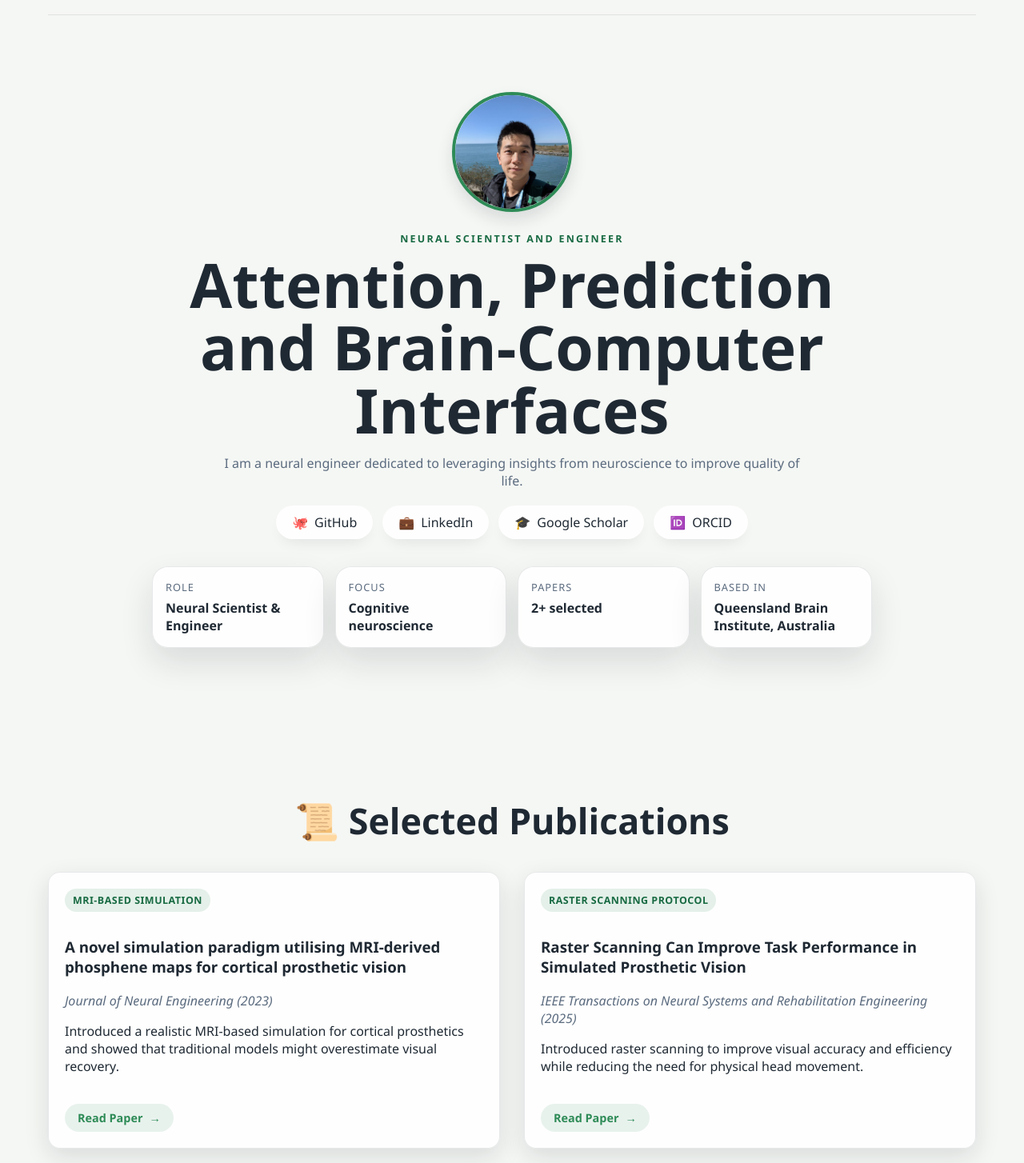
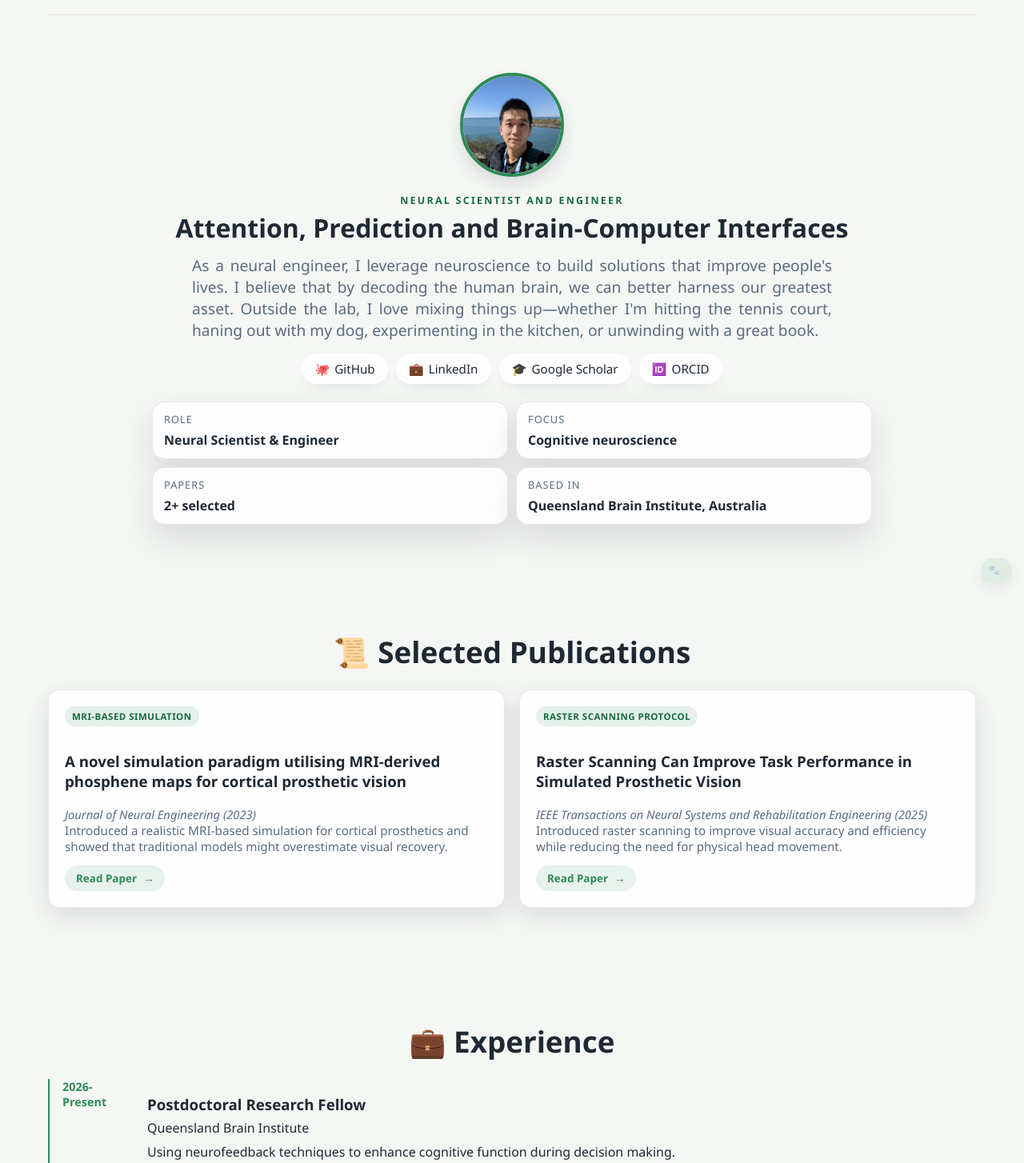
Before and after one commit to hwan340/personal-website, a Vue app: page / in a window 1280 px wide. Shown: the part 56-1510 px from the top of the page at 80% size. Built offline with nearby package versions, Linux system fonts and the light colour scheme; no server answers.

Commit message:
Enhance Interests page with dynamic content and image support; update profile bio and interests

```diff
--- a/src/App.vue
+++ b/src/App.vue
@@ -1,10 +1,11 @@
 <script setup>
-import { computed, onMounted, ref } from 'vue';
+import { computed, onMounted, onBeforeUnmount, ref } from 'vue';
 import SunCalc from 'suncalc';
 import { profile, papers, interests, experience } from './data.js';
 import TiltCard from './components/TiltCard.vue';
 import profileImg from './assets/profile.jpg';
 import NeuroSwitch from './components/NeuroSwitch.vue';
+import Interests from './pages/Interests.vue';
 
 const isNavOpen = ref(false);
 const isSpiking = ref(false);
@@ -66,6 +67,13 @@ const credibility = computed(() => [
   { label: 'Based in', value: profile.basedIn },
 ]);
 
+const hasContactMessage = computed(() => profile.contactMessage.trim().length > 0);
+
+// Simple hash-based routing for the Interests page (no vue-router required)
+const currentHash = ref(window.location.hash || '');
+const handleHashChange = () => (currentHash.value = window.location.hash || '');
+const showInterests = computed(() => currentHash.value === '#/interests');
+
 const scrollTo = (id) => {
   const element = document.getElementById(id);
 
@@ -82,6 +90,11 @@ const handleThemeToggle = (state) => {
 
 onMounted(async () => {
   applyTheme(await getThemeStateFromGeolocation());
+  window.addEventListener('hashchange', handleHashChange);
+});
+
+onBeforeUnmount(() => {
+  window.removeEventListener('hashchange', handleHashChange);
 });
 </script>
 
@@ -108,12 +121,16 @@ onMounted(async () => {
         <a @click.prevent="scrollTo('home')" href="#">Home</a>
         <a @click.prevent="scrollTo('papers')" href="#">Publications</a>
         <a @click.prevent="scrollTo('resume')" href="#">Experience</a>
-        <a @click.prevent="scrollTo('interests')" href="#">Interests</a>
         <a @click.prevent="scrollTo('contact')" href="#">Contact</a>
         <NeuroSwitch :initial-state="themeState" @toggle="handleThemeToggle" />
       </div>
     </nav>
 
+    <div v-if="showInterests">
+      <Interests />
+    </div>
+
+    <div v-else class="container-root">
     <header id="home" class="hero">
       <div class="profile-container">
         <img :src="profileImg" alt="Profile Picture" class="profile-pic" />
@@ -177,20 +194,11 @@ onMounted(async () => {
       </div>
     </section>
 
-    <section id="interests" class="section">
-      <h2>🧩 Personal Interests</h2>
-      <div class="grid">
-        <TiltCard v-for="hobby in interests" :key="hobby.name" class="hobby-card">
-          <div class="emoji">{{ hobby.emoji }}</div>
-          <h3>{{ hobby.name }}</h3>
-        </TiltCard>
-      </div>
-    </section>
 
     <section id="contact" class="section alt-bg">
       <h2>📬 Get in Touch</h2>
       <div class="contact-container">
-        <p>{{ profile.contactMessage }}</p>
+        <p v-if="hasContactMessage">{{ profile.contactMessage }}</p>
 
         <a :href="`mailto:${profile.email}`" class="btn contact-btn">
           ✉️ {{ profile.email }}
@@ -201,6 +209,12 @@ onMounted(async () => {
     <footer>
       <p>© 2025 Built with Vue.js</p>
     </footer>
+
+    <a href="#/interests" class="more-floating" aria-label="More interests">
+      <span class="paw">🐾</span>
+      <span class="more-label">More?</span>
+    </a>
+    </div>
   </div>
 </template>
 
@@ -303,13 +317,13 @@ body {
 
 .hero {
   text-align: center;
-  padding: 96px 0 72px;
+  padding: 72px 0 48px;
   max-width: 900px;
   margin: 0 auto;
 }
 
 .hero h1 {
-  font-size: clamp(2.5rem, 6vw, 4.8rem);
+  font-size: clamp(1rem, 5vw, 2rem);
   line-height: 1.02;
   margin: 10px 0 16px;
 }
@@ -328,28 +342,105 @@ body {
 }
 
 .subtitle {
-  font-size: 1rem;
+  font-size: 1.2rem;
   color: var(--muted);
-  max-width: 720px;
+  max-width: 800px;
   margin: 0 auto;
+  text-align: justify;
+  white-space: pre-line;
 }
 
 .social-row {
-  margin-top: 20px;
+  margin-top: 16px;
   display: flex;
   justify-content: center;
   flex-wrap: wrap;
-  gap: 12px;
+  gap: 10px;
+}
+
+.teaser-grid { max-width: 360px; margin: 0 auto 12px; }
+.interests-actions { text-align: center; margin-top: 6px; }
+
+.more-floating {
+  position: fixed;
+  right: 20px;
+  bottom: 20px;
+  display: inline-flex;
+  align-items: center;
+  gap: 6px;
+  padding: 8px 11px 8px 10px;
+  border-radius: 999px 999px 999px 16px;
+  background: color-mix(in srgb, var(--card-bg) 68%, var(--primary) 32%);
+  color: #fff;
+  box-shadow: 0 10px 22px var(--shadow-strong);
+  text-decoration: none;
+  font-weight: 700;
+  letter-spacing: 0.01em;
+  opacity: 0.34;
+  z-index: 200;
+  transform: translate(22%, 22%) scale(0.76);
+  transition: transform 0.18s ease, background 0.18s ease, opacity 0.18s ease, box-shadow 0.18s ease;
+}
+
+.more-floating .paw {
+  display: inline-flex;
+  width: 24px;
+  height: 24px;
+  align-items: center;
+  justify-content: center;
+  font-size: 0.95rem;
+  line-height: 1;
+}
+
+.more-floating .more-label {
+  max-width: 0;
+  overflow: hidden;
+  white-space: nowrap;
+  opacity: 0;
+  transform: translateX(-6px);
+  transition: max-width 0.18s ease, opacity 0.18s ease, transform 0.18s ease;
+}
+
+.more-floating:hover,
+.more-floating:focus-visible {
+  transform: translate(0, 0) scale(1);
+  opacity: 1;
+  background: var(--primary-strong);
+  box-shadow: 0 12px 28px var(--shadow-strong);
+}
+
+.more-floating:hover .more-label,
+.more-floating:focus-visible .more-label {
+  max-width: 7rem;
+  opacity: 1;
+  transform: translateX(0);
+}
+
+.more-floating:focus-visible {
+  outline: 2px solid var(--primary);
+  outline-offset: 3px;
+}
+
+@media (max-width: 520px) {
+  .more-floating {
+    right: 12px;
+    bottom: 12px;
+    transform: translate(32%, 32%) scale(0.7);
+  }
+
+  .more-floating .more-label {
+    display: none;
+  }
 }
 
 .btn {
   background: var(--text);
   color: var(--bg);
-  padding: 10px 20px;
+  padding: 9px 16px;
   border-radius: 50px;
   text-decoration: none;
   transition: transform 0.2s, background 0.2s, color 0.2s, border-color 0.2s;
-  font-size: 1rem;
+  font-size: 0.95rem;
 }
 
 .btn:hover {
@@ -383,38 +474,38 @@ body {
   border-color: var(--border);
   display: inline-flex;
   align-items: center;
-  gap: 8px;
+  gap: 6px;
   box-shadow: 0 10px 20px -10px var(--shadow);
 }
 
 .section {
-  padding: 76px 0;
+  padding: 56px 0;
 }
 
 .section h2 {
-  font-size: clamp(2rem, 4vw, 2.8rem);
-  margin-bottom: 34px;
+  font-size: clamp(1.6rem, 3.2vw, 2.3rem);
+  margin-bottom: 22px;
   text-align: center;
 }
 
 .grid {
   display: grid;
-  grid-template-columns: repeat(auto-fit, minmax(300px, 1fr));
-  gap: 30px;
+  grid-template-columns: repeat(auto-fit, minmax(260px, 1fr));
+  gap: 18px;
 }
 
 .credibility-strip {
   display: grid;
-  grid-template-columns: repeat(4, minmax(0, 1fr));
-  gap: 14px;
-  margin-top: 34px;
+  grid-template-columns: repeat(2, minmax(0, 1fr));
+  gap: 10px;
+  margin-top: 22px;
 }
 
 .credibility-item {
   background: var(--card-bg);
   border: 1px solid var(--border);
-  border-radius: 20px;
-  padding: 16px;
+  border-radius: 16px;
+  padding: 12px 14px;
   text-align: left;
   box-shadow: 0 18px 40px var(--shadow);
 }
@@ -436,11 +527,13 @@ body {
 .journal {
   color: var(--muted);
   font-style: italic;
+  margin: 0;
+  font-size: 0.92rem;
 }
 
 .emoji {
-  font-size: 3rem;
-  margin-bottom: 10px;
+  font-size: 2.2rem;
+  margin-bottom: 8px;
 }
 
 .hobby-card {
@@ -448,30 +541,58 @@ body {
   background: var(--card-bg);
 }
 
+.tilt-card {
+  padding: 16px;
+  border-radius: 14px;
+}
+
 .paper-tag {
   display: inline-flex;
   margin: 0 0 12px;
-  padding: 6px 10px;
+  padding: 5px 9px;
   border-radius: 999px;
   background: rgba(46, 139, 87, 0.12);
   color: var(--primary-strong);
-  font-size: 0.78rem;
+  font-size: 0.72rem;
   font-weight: 800;
   letter-spacing: 0.04em;
   text-transform: uppercase;
 }
 
+.summary,
+.details p:last-of-type {
+  display: -webkit-box;
+  -webkit-box-orient: vertical;
+  overflow: hidden;
+  line-clamp: 3;
+  -webkit-line-clamp: 3;
+}
+
+.summary {
+  margin: 0;
+  color: var(--muted);
+  font-size: 0.95rem;
+}
+
+.details h3 {
+  margin-bottom: 6px;
+}
+
+.details p {
+  margin: 0 0 8px;
+}
+
 .read-more {
   display: inline-flex;
   align-items: center;
-  margin-top: 20px;
-  padding: 8px 16px;
+  margin-top: 14px;
+  padding: 7px 14px;
   background-color: rgba(46, 139, 87, 0.1);
   color: var(--primary);
   text-decoration: none;
   font-weight: bold;
   border-radius: 20px;
-  font-size: 0.9rem;
+  font-size: 0.84rem;
   transition: all 0.3s ease;
 }
 
@@ -493,15 +614,17 @@ body {
 
 .timeline-item {
   display: flex;
-  margin-bottom: 20px;
+  margin-bottom: 14px;
   border-left: 2px solid var(--primary);
-  padding-left: 20px;
+  padding-left: 16px;
+  gap: 14px;
 }
 
 .year {
   font-weight: bold;
-  width: 100px;
+  width: 92px;
   color: var(--primary);
+  font-size: 0.9rem;
 }
 
 footer {
@@ -511,12 +634,12 @@ footer {
 }
 
 .profile-container {
-  margin-bottom: 20px;
+  margin-bottom: 16px;
 }
 
 .profile-pic {
-  width: 150px;
-  height: 150px;
+  width: 130px;
+  height: 130px;
   border-radius: 50%;
   object-fit: cover;
   border: 4px solid var(--primary);
@@ -525,13 +648,13 @@ footer {
 }
 
 .profile-pic:hover {
-  transform: scale(1.2) rotate(-5deg);
+  transform: scale(1.1) rotate(-4deg);
   box-shadow: 0 15px 30px var(--shadow-strong);
 }
 
 .resume-download {
   text-align: center;
-  margin-top: 50px;
+  margin-top: 30px;
 }
 
 .contact-container {
@@ -541,17 +664,17 @@ footer {
 }
 
 .contact-container p {
-  font-size: 1.2rem;
-  line-height: 1.6;
-  margin-bottom: 30px;
+  font-size: 1rem;
+  line-height: 1.5;
+  margin-bottom: 18px;
   color: var(--muted);
 }
 
 .contact-btn {
   background-color: var(--card-bg);
   color: var(--text);
-  padding: 15px 40px;
-  font-size: 1.1rem;
+  padding: 12px 28px;
+  font-size: 1rem;
   border-radius: 50px;
   text-decoration: none;
   box-shadow: 0 10px 30px var(--shadow);
@@ -599,7 +722,7 @@ footer {
   }
 
   .hero {
-    padding-top: 72px;
+    padding-top: 60px;
   }
 
   .timeline-item {
@@ -618,7 +741,11 @@ footer {
   }
 
   .hero h1 {
-    font-size: 2.35rem;
+    font-size: 2.05rem;
+  }
+
+  .section {
+    padding: 46px 0;
   }
 }
 </style>
--- a/src/data.js
+++ b/src/data.js
@@ -1,7 +1,9 @@
+import dogImage from './assets/doggie.jpg';
+
 export const profile = {
   name: "Dr. Haozhe Zac Wang",
   title: "Neural Scientist & Engineer",
-  bio: "I am a neural engineer dedicated to leveraging insights from neuroscience to improve quality of life.",
+  bio: "As a neural engineer, I leverage neuroscience to build solutions that improve people's lives. I believe that by decoding the human brain, we can better harness our greatest asset. Outside the lab, I love mixing things up—whether I'm hitting the tennis court, haning out with my dog, experimenting in the kitchen, or unwinding with a great book.",
   heroSubtitle: "Attention, Prediction and Brain-Computer Interfaces",
   role: "Postdoctoral Research Fellow",
   focus: "Cognitive neuroscience",
@@ -38,9 +40,9 @@ export const papers = [
 ];
 
 export const interests = [
-  { name: "Hiking", emoji: "🏔️" },
-  { name: "Tennis", emoji: "🎾" },
-  { name: "Reading", emoji: "📚" }
+  { name: "Hanging out with my dog", emoji: "🐶", image: dogImage },
+  { name: "Chasing after a tennis ball", emoji: "🎾" },
+  { name: "Finding the next best decaf coffee", emoji: "☕️" }
 ];
 
 export const experience = [
--- /dev/null
+++ b/src/pages/Interests.vue
@@ -0,0 +1,44 @@
+<script setup>
+import { interests } from '../data.js'
+</script>
+
+<template>
+  <div class="interests-page container">
+    <h1>Personal Interests</h1>
+    <div class="grid">
+      <div
+        v-for="hobby in interests"
+        :key="hobby.name"
+        class="tile"
+        :class="hobby.image ? 'tile--image' : 'tile--icon'"
+      >
+        <img v-if="hobby.image" :src="hobby.image" :alt="hobby.name" class="tile-image" />
+        <div v-else class="icon">{{ hobby.emoji }}</div>
+        <h3>{{ hobby.name }}</h3>
+        <p>Enjoys {{ hobby.name.toLowerCase() }}.</p>
+      </div>
+    </div>
+
+    <a class="back" href="#/">Back</a>
+  </div>
+</template>
+
+<style scoped>
+.container{max-width:1000px;margin:40px auto;padding:0 20px}
+h1{text-align:center;margin-bottom:18px}
+.grid{display:grid;grid-template-columns:repeat(auto-fit,minmax(220px,1fr));gap:18px;align-items:start}
+.tile{background:var(--card-bg);border-radius:12px;padding:14px;box-shadow:0 10px 30px var(--shadow);text-align:center}
+.tile--image{grid-column:span 2;padding:16px}
+.tile--image .tile-image{width:100%;height:auto;display:block;object-fit:contain;border-radius:10px;margin-bottom:12px}
+.tile--image h3{font-size:1.15rem}
+.tile--icon{padding:12px}
+.tile--icon .icon{height:120px;display:flex;align-items:center;justify-content:center;font-size:44px;margin-bottom:8px;border-radius:8px;background:rgba(0,0,0,0.03)}
+.tile h3{margin:6px 0;font-size:1.05rem}
+.tile p{color:var(--muted);font-size:0.95rem}
+.back{display:block;text-align:center;margin-top:20px;text-decoration:none;color:#fff;background:var(--primary);padding:10px 18px;border-radius:999px;width:120px;margin-left:auto;margin-right:auto}
+@media(max-width:480px){.container{margin:18px auto}}
+
+@media(max-width:700px){
+  .tile--image{grid-column:span 1}
+}
+</style>
```
Also changed, not shown: 1 other file (tests, documents, lock files or other folders).
